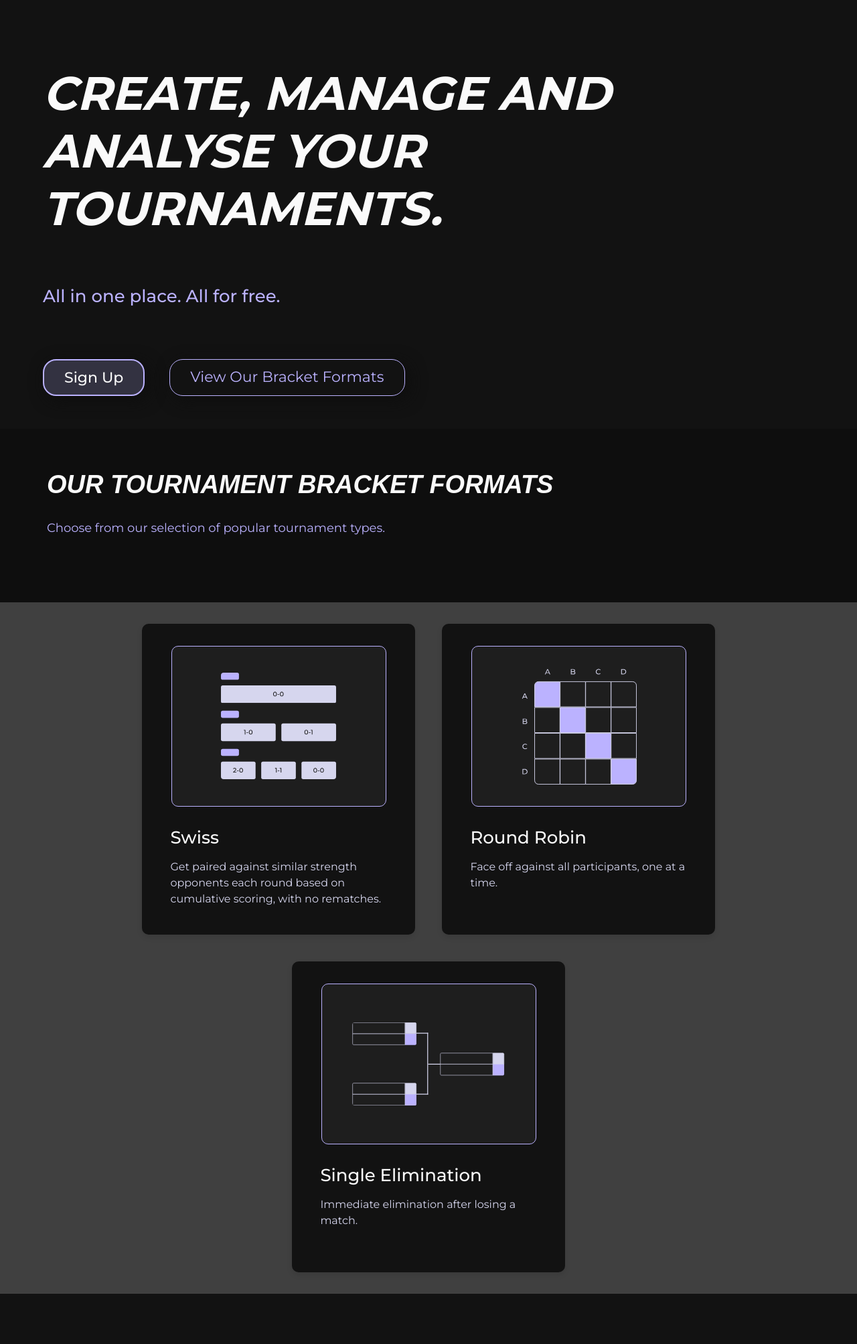
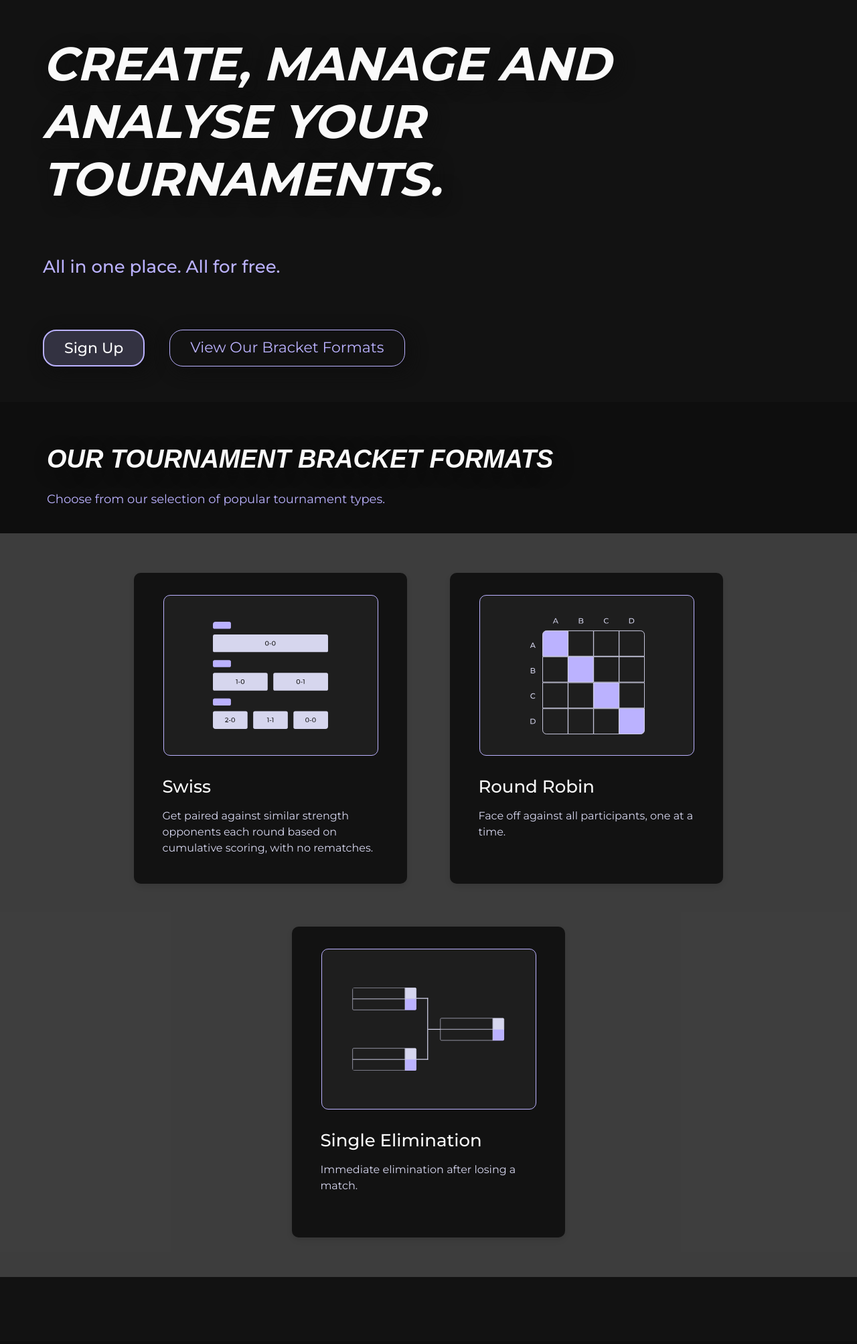
Before and after one commit to mouper/CITS3403-Project, a Flask app: page / in a window 1280 px wide. Shown: the part 164-2170 px from the top of the page at 67% size. Before the commit the page ends 2095 px from the top, so only its background shows below. Run offline with Flask 3, Linux system fonts and the light colour scheme; some libraries are stand-ins or nearby versions.

Commit message:
feat: update landing page styles

```diff
--- a/src/static/css/style.css
+++ b/src/static/css/style.css
@@ -105,11 +105,12 @@ html {
 .card-container {
     display: flex;
     flex-wrap: wrap;
-    gap: 2.5rem;
+    gap: 5vw;
+    max-width: 100%;
     justify-content: center;
-    padding: 2rem;
+    padding: 3.7rem 0rem 3.7rem 0rem;
     width: 100vw;
-    margin-left: calc(-50vw + 50%);
+    align-items: center;
     background-color: var(--overlay-white);
     box-sizing: border-box;
 }
@@ -248,7 +249,7 @@ html {
 }
 
 .hero {
-    min-height: 80vh;
+    min-height: 75vh;
     display: flex;
     align-items: center;
     padding: 0 5%;
@@ -259,7 +260,6 @@ html {
 }
 
 .hero-content h2 {
-    margin-top: 3rem;
     margin-bottom: 4.5rem;
 }
 
@@ -313,14 +313,20 @@ html {
 .types-section {
     background-color: var(--overlay-shade1);
     width: 100%;
-    padding-bottom: 2.625rem;
+    padding-bottom: 0.2rem;
 }
 
 .types-section h2 {
-    padding: 3.875rem 4.375rem 0rem 4.375rem;
+    padding: 4rem 4.375rem 0rem 4.375rem;
 }
 
 .types-section p {
     color: var(--primary-shade1);
-    padding: 1.5rem 4.375rem 2.625rem 4.375rem;
+    padding: 1.2rem 4.375rem 1.3rem 4.375rem;
 }
+
+.typecards-section{
+    background-color: var(--overlay-shade1);
+    max-width: 100%;
+    margin-bottom: 6rem;
+}
--- a/src/static/css/typography.css
+++ b/src/static/css/typography.css
@@ -4,6 +4,7 @@
     font-style: italic;
     font-weight: 700;
     line-height: normal;
+    text-shadow: 6px 6px 25px #0e0e0e;
 }
 
 .title1 {
@@ -12,6 +13,7 @@
     font-style: italic;
     font-weight: 600;
     line-height: normal;
+    text-shadow: 6px 6px 25px #0e0e0e;
 }
 
 .title2 {
--- a/src/templates/landing.html
+++ b/src/templates/landing.html
@@ -27,6 +27,10 @@
             <h2 class="title1">OUR TOURNAMENT BRACKET FORMATS</h2>
             <p class="regular2">Choose from our selection of popular tournament types.</p>
         </section>
-        {% include 'components/typecards.html' %}
+        <section class="typecards-section">
+            {% include 'components/typecards.html' %}
+        </section>
+        <section id="types" class="types-section">
+        </section>
     </div>
 {% endblock %}
```
